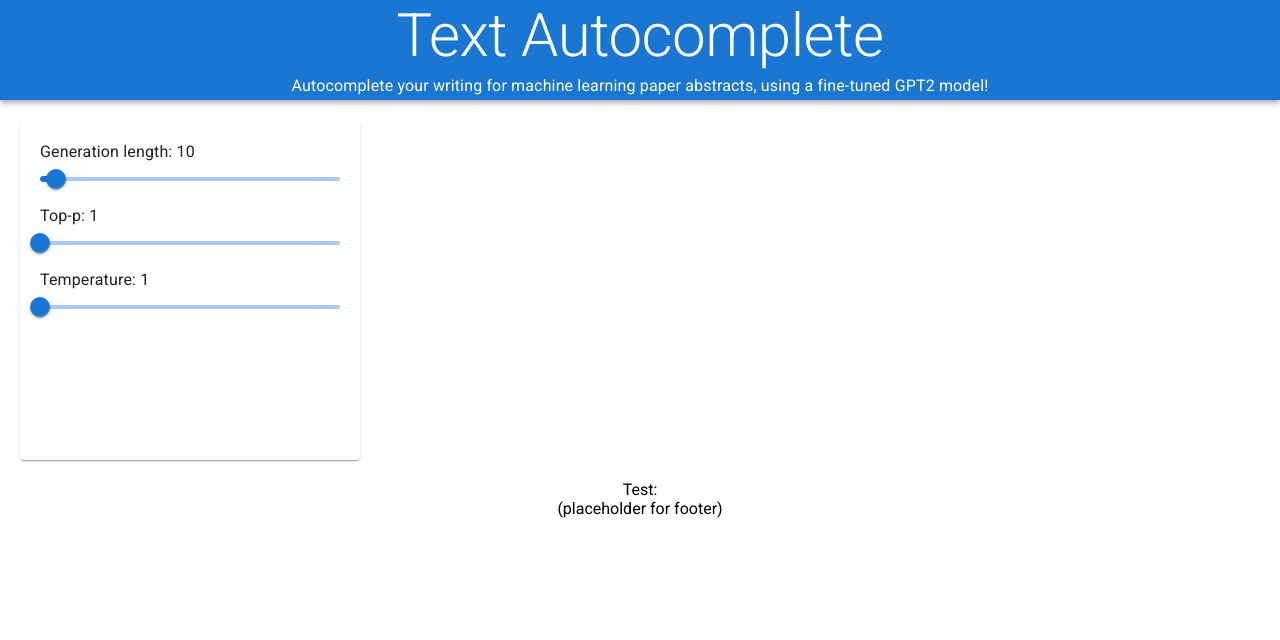
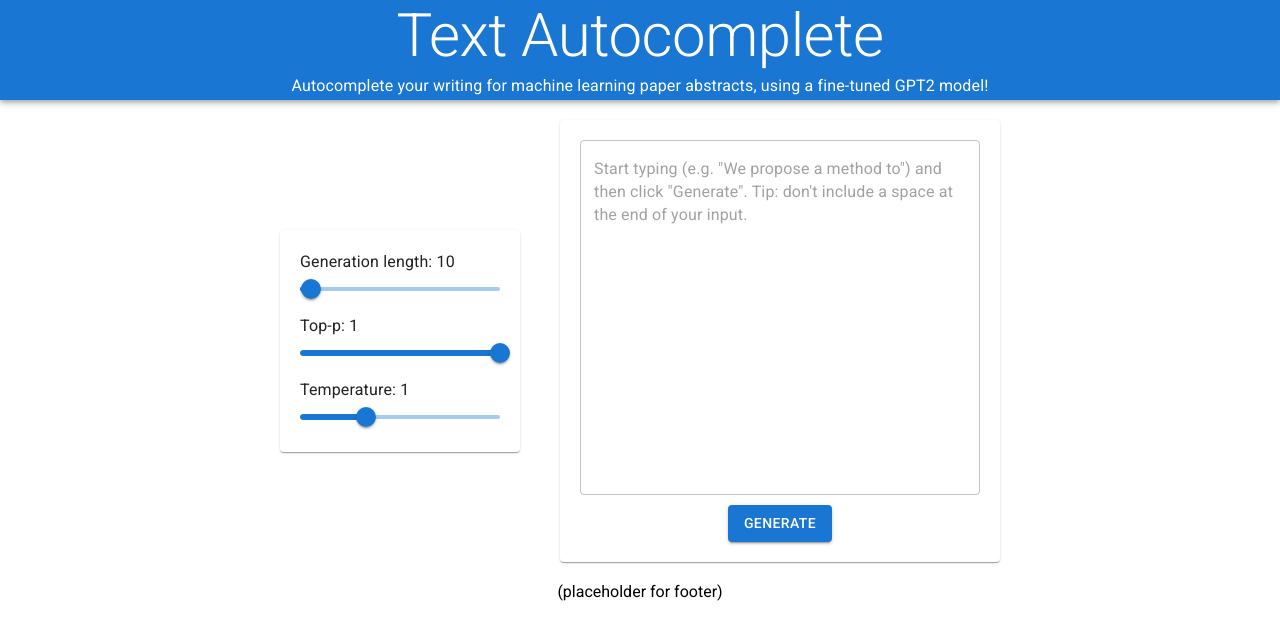
Before and after one commit to dennischenfeng/text-generation, a React (Create React App) app in the folder react-frontend/: page / in a window 1280 px wide. Shown: the top 640 px of the page. Built offline with nearby package versions, Linux system fonts and the light colour scheme; no server answers.

Commit message:
working frontend with all necessary features from first version

```diff
--- a/react-frontend/src/App/App.js
+++ b/react-frontend/src/App/App.js
@@ -1,133 +1,50 @@
 import React, { useState, useEffect } from 'react'
 import './App.css'
-import { Header, Footer, Settings } from './Components'
-import { Grid, Typography, Paper, Card, Box } from '@mui/material'
+import { Header, Footer, Settings, TextPanel } from './Components'
+import { Grid, Typography, Paper, Card, Box, Stack } from '@mui/material'
 import Slider from '@mui/material/Slider'
 
 export default function App() {
   const [genLength, setGenLength] = useState(10)
   const [topP, setTopP] = useState(1.0)
   const [temperature, setTemperature] = useState(1.0)
+  const [text, setText] = useState('');
 
-  const [text, setText] = useState('');
-  useEffect(() => {
+  function generateText() {
     fetch('/generate', {
       method: 'POST',
       headers: {'Content-Type': 'application/json'},
       body: JSON.stringify({
-        inputText: 'We propose a method to', //textField.value,
-        numTokens: 5, //parseInt(numTokensVal.textContent),
-        topP: 1.0, //parseFloat(topPVal.textContent),
-        temperature: 1.0, //parseFloat(temperatureVal.textContent),
+        inputText: text, //textField.value,
+        numTokens: genLength, //parseInt(numTokensVal.textContent),
+        topP: topP, //parseFloat(topPVal.textContent),
+        temperature: temperature, //parseFloat(temperatureVal.textContent),
       })
     })
     .then(res => res.json())
-    .then(data => {setText(data.result)})
-  }, [])
+    .then(data => {setText(`${text}${data.result}`)})
+  }
 
   return (
     <div className="App">
       <Header/>
-      <Settings genLength={genLength} topP={topP} temperature={temperature} />
 
-      {/* <div class="settings-panel">
-        <div class="setting">
-          <div id="num-tokens-text" class="hover-for-tooltip">
-            Generation length: <span id="num-tokens-value">10</span>
-            <span class="tooltip">
-              Length of sequence (number of tokens) to be generated.
-              Rule of thumb: One token is about 4 characters, or 3/4 of a word, on average.
-              Longer sequences will take longer durations to generate.
-            </span>
-          </div>
-          <input type="range" class="slider" id="num-tokens-slider" step="5" value="10" min="5" max="100">
-        </div>
-        <div class="setting">
-          <div id="top-p-text" class="hover-for-tooltip">
-            Top-p: <span id="top-p-value">1</span>
-            <span class="tooltip">
-              Sample only the tokens within the top p probability mass.
-              E.g. if top-p is 0.4, only the tokens within the top 40% of
-              probabilitiy mass will be sampled from. Top-p of 1.0 corresponds
-              to sampling from all tokens.
-            </span>
-          </div>
-          <input type="range" class="slider" id="top-p-slider" step="0.01" value="1" min="0.01" max="1">
-        </div>
-        <div class="setting">
-          <div id="temperature-text" class="hover-for-tooltip">
-            Temperature: <span id="temperature-value">1</span>
-            <span class="tooltip">
-              Controls randomness of sampling. Higher temperature corresponds
-              to more randomness in generated tokens.
-            </span>
-          </div>
-          <input type="range" class="slider" id="temperature-slider" step="0.01" value="1" min="0.01" max="3">
-        </div>
-      </div> */}
+      <Stack direction='row' alignItems='center' justifyContent='center'>
+        <Settings
+          genLength={genLength}
+          setGenLength={setGenLength}
+          topP={topP}
+          setTopP={setTopP}
+          temperature={temperature}
+          setTemperature={setTemperature}
+        />
+        <TextPanel
+          text={text}
+          setText={setText}
+          generateText={generateText}
+        />
+      </Stack>
 
-
-      {/* <Grid container spacing={2}>
-
-        <Grid item xs={8}>
-          <Card>
-            <Typography variant='body1'>xs=8</Typography>
-          </Card>
-        </Grid>
-        <Grid item xs={4}>
-          <Typography variant='body1'>xs=4</Typography>
-        </Grid>
-        <Grid item xs={4}>
-          <Typography variant='body1'>xs=4</Typography>
-        </Grid>
-        <Grid item xs={8}>
-          <Typography variant='body1'>xs=8</Typography>
-        </Grid>
-      </Grid> */}
-
-      {/* <main className="main">
-        <div className="settings-panel">
-          <div className="setting">
-            <div id="num-tokens-text" className="hover-for-tooltip">
-              Generation length: <span id="num-tokens-value">10</span>
-              <span className="tooltip">
-                Length of sequence (number of tokens) to be generated.
-                Rule of thumb: One token is about 4 characters, or 3/4 of a word, on average.
-                Longer sequences will take longer durations to generate.
-              </span>
-            </div>
-            <input type="range" class="slider" id="num-tokens-slider" step="5" value="10" min="5" max="100">
-          </div>
-          <div className="setting">
-            <div id="top-p-text" className="hover-for-tooltip">
-              Top-p: <span id="top-p-value">1</span>
-              <span className="tooltip">
-                Sample only the tokens within the top p probability mass.
-                E.g. if top-p is 0.4, only the tokens within the top 40% of
-                probabilitiy mass will be sampled from. Top-p of 1.0 corresponds
-                to sampling from all tokens.
-              </span>
-            </div>
-            <input type="range" class="slider" id="top-p-slider" step="0.01" value="1" min="0.01" max="1">
-          </div>
-          <div className="setting">
-            <div id="temperature-text" className="hover-for-tooltip">
-              Temperature: <span id="temperature-value">1</span>
-              <span className="tooltip">
-                Controls randomness of sampling. Higher temperature corresponds
-                to more randomness in generated tokens.
-              </span>
-            </div>
-            <input type="range" className="slider" id="temperature-slider" step="0.01" value="1" min="0.01" max="3">
-          </div>
-        </div>
-        <div className="text-panel">
-          <textarea id="text-field"></textarea>
-          <button id="generate-btn">Generate</button>
-        </div>
-
-      </main> */}
-      <div>Test: {text}</div>
       <Footer/>
     </div>
   )
--- a/react-frontend/src/App/Components/Settings.js
+++ b/react-frontend/src/App/Components/Settings.js
@@ -1,9 +1,8 @@
 import React from 'react'
-import { Card, Box, Typography, Slider, Stack } from '@mui/material'
+import { Card, Box, Typography, Slider, Stack, Tooltip } from '@mui/material'
 
-const styleSettingsPanel = {
-  width: 300,
-  height: 300,
+const styleSettings = {
+  width: 200,
   padding: 20,
   margin: 20,
 }
@@ -11,57 +10,66 @@ const styleSettingsPanel = {
 export default function Settings(
   {genLength, setGenLength, topP, setTopP, temperature, setTemperature}
 ) {
+  const tooltipTextGenLength = <Typography variant='body1'>
+    Length of sequence (number of tokens) to be generated.
+    Rule of thumb: One token is about 4 characters, or 3/4 of a word, on average.
+    Longer sequences will take longer durations to generate.
+  </Typography>
+
+  const tooltipTextTopP = <Typography variant='body1'>
+    Sample only the tokens within the top p probability mass.
+    E.g. if top-p is 0.4, only the tokens within the top 40% of
+    probability mass will be sampled from. Top-p of 1.0 corresponds
+    to sampling from all tokens.
+  </Typography>
+
+  const tooltipTextTemperature = <Typography variant='body1'>
+    Controls randomness of sampling. Higher temperature corresponds
+    to more randomness in generated tokens.
+  </Typography>
+
   return (
-    <Card style={styleSettingsPanel}>
+    <Card style={styleSettings}>
       <Stack style={{gap: 10}}>
-        <Stack alignItems='flex-start'>
-          <Typography variant='body1'>Generation length: {genLength}</Typography>
-          <Slider defaultValue={10} min={5} max={100} />
-        </Stack>
+        <Tooltip title={tooltipTextGenLength} placement="left" arrow>
+          <Stack alignItems='flex-start'>
+            <Typography variant='body1'>Generation length: {genLength}</Typography>
+            <Slider
+              defaultValue={10}
+              min={5}
+              max={100}
+              step={5}
+              onChange={(e) => {setGenLength(e.target.value)}}
+            />
+          </Stack>
+        </Tooltip>
 
-        <Stack alignItems='flex-start'>
-          <Typography variant='body1'>Top-p: {topP}</Typography>
-          <Slider></Slider>
-        </Stack>
+        <Tooltip title={tooltipTextTopP} placement="left" arrow>
+          <Stack alignItems='flex-start'>
+            <Typography variant='body1'>Top-p: {topP}</Typography>
+            <Slider
+              defaultValue={1}
+              step={0.01}
+              min={0.01}
+              max={1}
+              onChange={(e) => {setTopP(e.target.value)}}
+            />
+          </Stack>
+        </Tooltip>
 
-        <Stack alignItems='flex-start'>
-          <Typography variant='body1'>Temperature: {temperature}</Typography>
-          <Slider></Slider>
-        </Stack>
+        <Tooltip title={tooltipTextTemperature} placement="left" arrow>
+          <Stack alignItems='flex-start'>
+            <Typography variant='body1'>Temperature: {temperature}</Typography>
+            <Slider
+              defaultValue={1}
+              step={0.01}
+              min={0.01}
+              max={3}
+              onChange={(e) => {setTemperature(e.target.value)}}
+            />
+          </Stack>
+        </Tooltip>
       </Stack>
-
-
-      {/* <div className="setting">
-        <div id="num-tokens-text" className="hover-for-tooltip">
-          Generation length: <span id="num-tokens-value">10</span>
-          <span className="tooltip">
-            Length of sequence (number of tokens) to be generated.
-            Rule of thumb: One token is about 4 characters, or 3/4 of a word, on average.
-            Longer sequences will take longer durations to generate.
-          </span>
-        </div>
-      </div>
-      <div className="setting">
-        <div id="top-p-text" className="hover-for-tooltip">
-          Top-p: <span id="top-p-value">1</span>
-          <span className="tooltip">
-            Sample only the tokens within the top p probability mass.
-            E.g. if top-p is 0.4, only the tokens within the top 40% of
-            probabilitiy mass will be sampled from. Top-p of 1.0 corresponds
-            to sampling from all tokens.
-          </span>
-        </div>
-      </div>
-      <div className="setting">
-        <div id="temperature-text" className="hover-for-tooltip">
-          Temperature: <span id="temperature-value">1</span>
-          <span className="tooltip">
-            Controls randomness of sampling. Higher temperature corresponds
-            to more randomness in generated tokens.
-          </span>
-        </div>
-      </div> */}
-
     </Card>
   )
 }
--- /dev/null
+++ b/react-frontend/src/App/Components/TextPanel.js
@@ -0,0 +1,31 @@
+import React from 'react'
+import { Card, TextField, Button } from '@mui/material'
+
+const styleTextPanel = {
+  width: 400,
+  padding: 20,
+  margin: 20,
+}
+
+export default function TextPanel({text, setText, generateText}) {
+  return (
+    <Card style={styleTextPanel}>
+      <TextField
+        multiline
+        fullWidth
+        rows={14}
+        value={text}
+        onChange={(e) => setText(e.target.value)}
+        placeholder={
+          'Start typing (e.g. "We propose a method to") and then click "Generate". ' +
+          'Tip: don\'t include a space at the end of your input.'
+        }
+      />
+
+      <Button onClick={generateText} variant='contained' style={{marginTop: 10}}>
+        Generate
+      </Button>
+    </Card>
+
+  )
+}
--- a/react-frontend/src/App/Components/index.js
+++ b/react-frontend/src/App/Components/index.js
@@ -2,7 +2,8 @@ import React from 'react'
 import Header from './Header'
 import Footer from './Footer'
 import Settings from './Settings'
+import TextPanel from './TextPanel'
 
 export {
-  Header, Footer, Settings
+  Header, Footer, Settings, TextPanel
 }
```
Also changed, not shown: react-frontend/src/App/Components/Settings.css (deleted).
